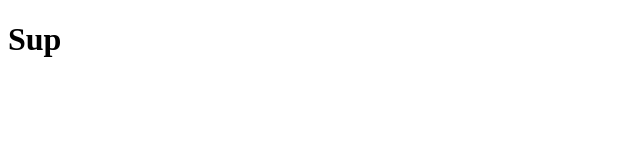
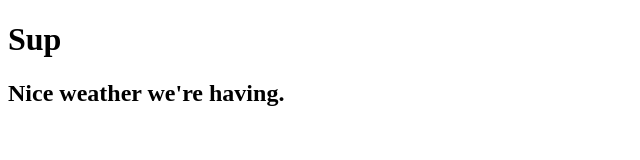
Before and after one commit to Amaberg888/Coursera-test, a plain HTML site: page site/index.html in a window 1280 px wide. Shown: the whole page, without its empty margins (0-640 px from the left). Drawn offline with Linux system fonts and the light colour scheme.

Commit message:
minor edit

```diff
--- a/site/index.html
+++ b/site/index.html
@@ -8,5 +8,6 @@
 </head>
 <body>
     <h1>Sup</h1>
+    <h2>Nice weather we're having.</h2>
 </body>
 </html>
```
